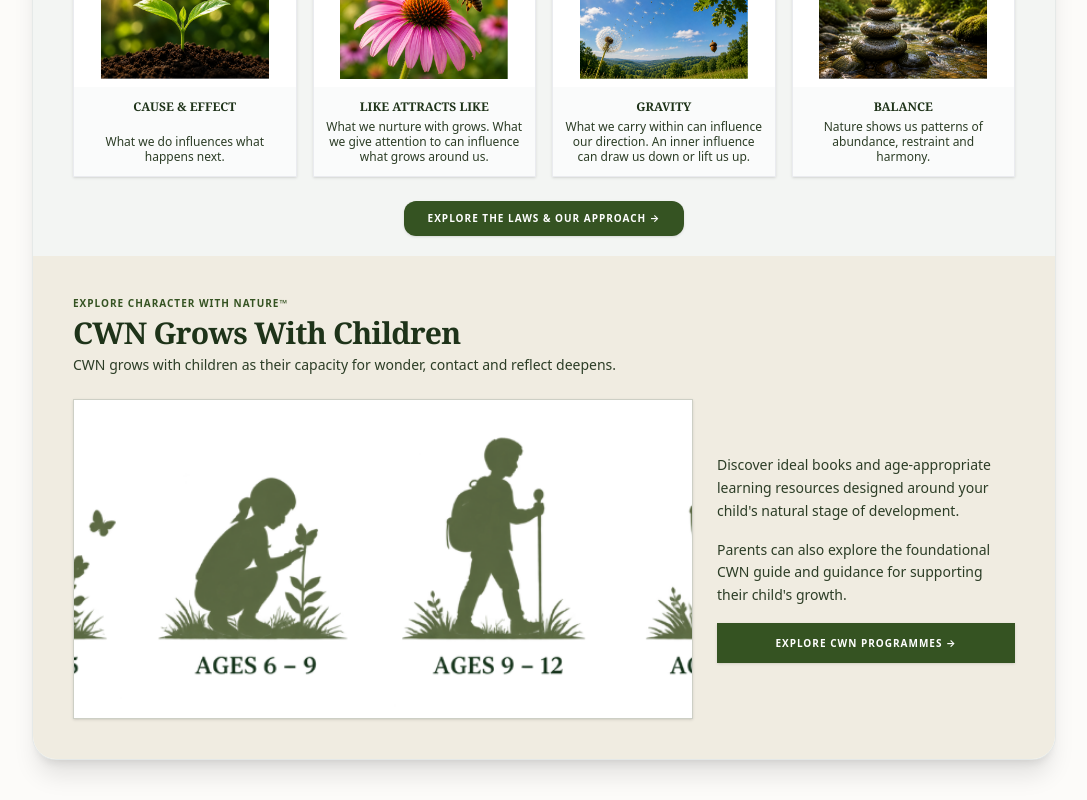
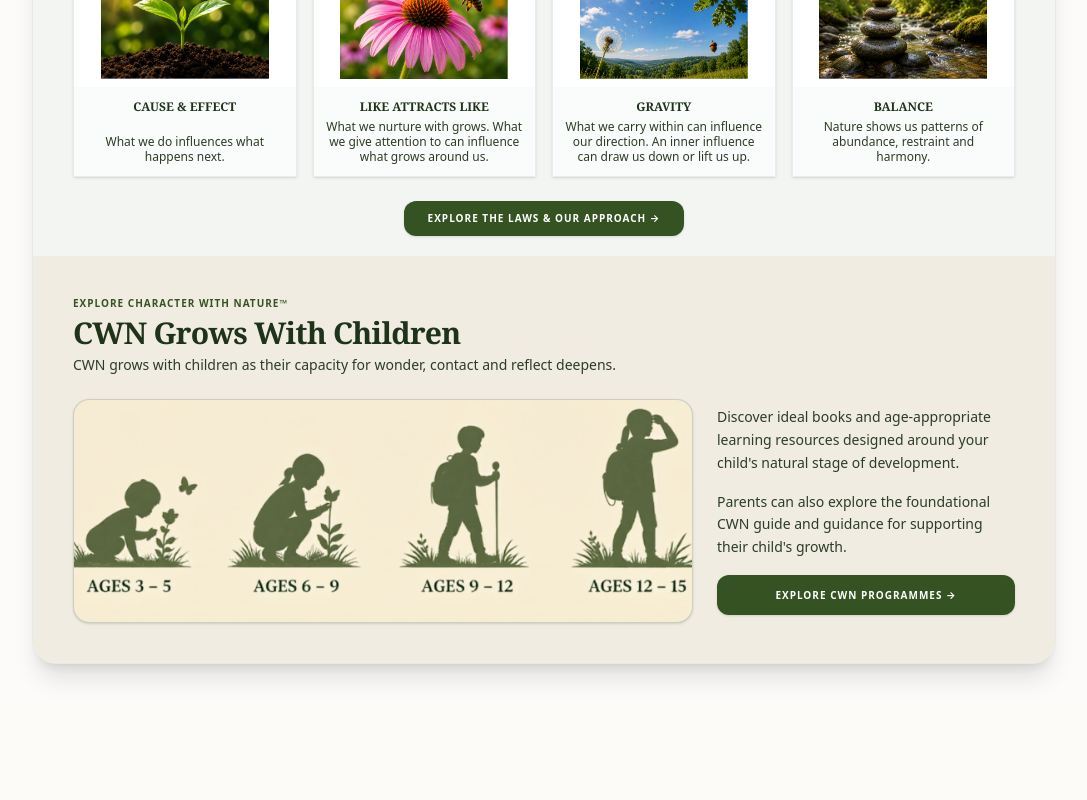
Before and after one commit to nnochirivincent/mch-platform, a React (Vite) app: page /character-with-nature in a window 1280 px wide. Shown: the part 1019-1819 px from the top of the page, without its empty margins (96-1183 px from the left). After the commit the page ends 1723 px from the top, so only its background shows below. Built offline with nearby package versions, Linux system fonts and the light colour scheme.

Commit message:
new commit

```diff
--- a/src/components/CharacterwithNature.jsx
+++ b/src/components/CharacterwithNature.jsx
@@ -177,12 +177,12 @@ export default function CharacterwithNature() {
 
             <div className="grid lg:grid-cols-12 gap-6 items-center">
 
-              {/* Single Full Image Container replacing the 4 age milestones */}
-              <div className="lg:col-span-8 w-full h-64 sm:h-80 bg-emerald-950/5 rounded-none overflow-hidden border border-emerald-950/10 shadow-sm">
+              {/* Image Container with rounded edges and object-cover to fill the container completely */}
+              <div className="lg:col-span-8 w-full h-44 sm:h-56 bg-emerald-950/5 rounded-2xl overflow-hidden border border-emerald-950/10 shadow-sm">
                 <img
-                  src="/cwn-children-image.png"
+                  src="/2-cwn-image.jpeg"
                   alt="CWN Grows With Children"
-                  className="w-full h-full object-cover object-center rounded-none"
+                  className="w-full h-full object-cover object-center rounded-2xl"
                 />
               </div>
 
@@ -197,7 +197,7 @@ export default function CharacterwithNature() {
                 <div>
                   <button
                     type="button"
-                    className="w-full bg-[#355322] hover:bg-[#2c441b] text-white font-bold text-[10px] uppercase tracking-widest py-3 px-4 rounded-none shadow transition text-center"
+                    className="w-full bg-[#355322] hover:bg-[#2c441b] text-white font-bold text-[10px] uppercase tracking-widest py-3 px-4 rounded-xl shadow transition text-center"
                   >
                     EXPLORE CWN PROGRAMMES →
                   </button>
```
Also changed, not shown: public/2-cwn-image.jpeg (added).
